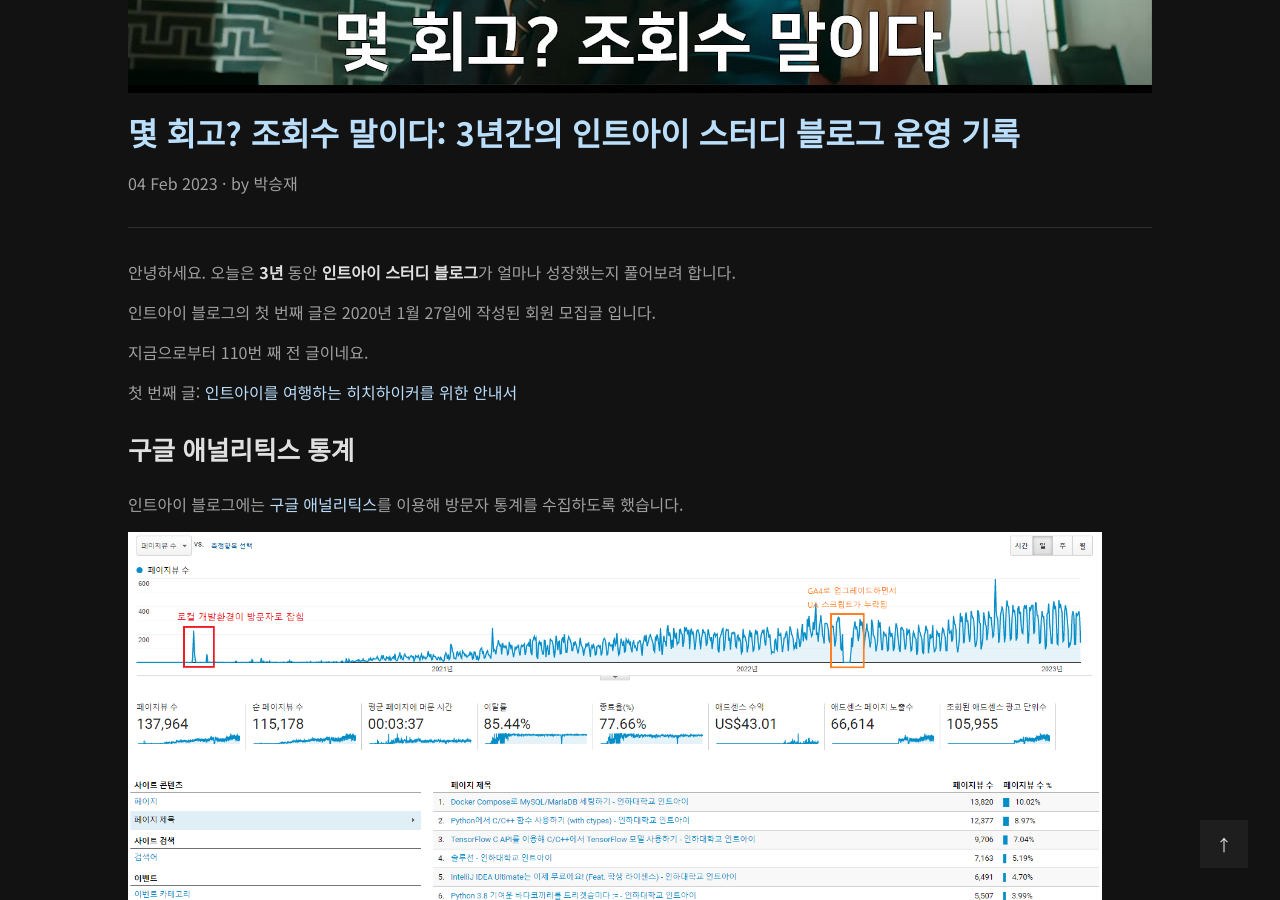
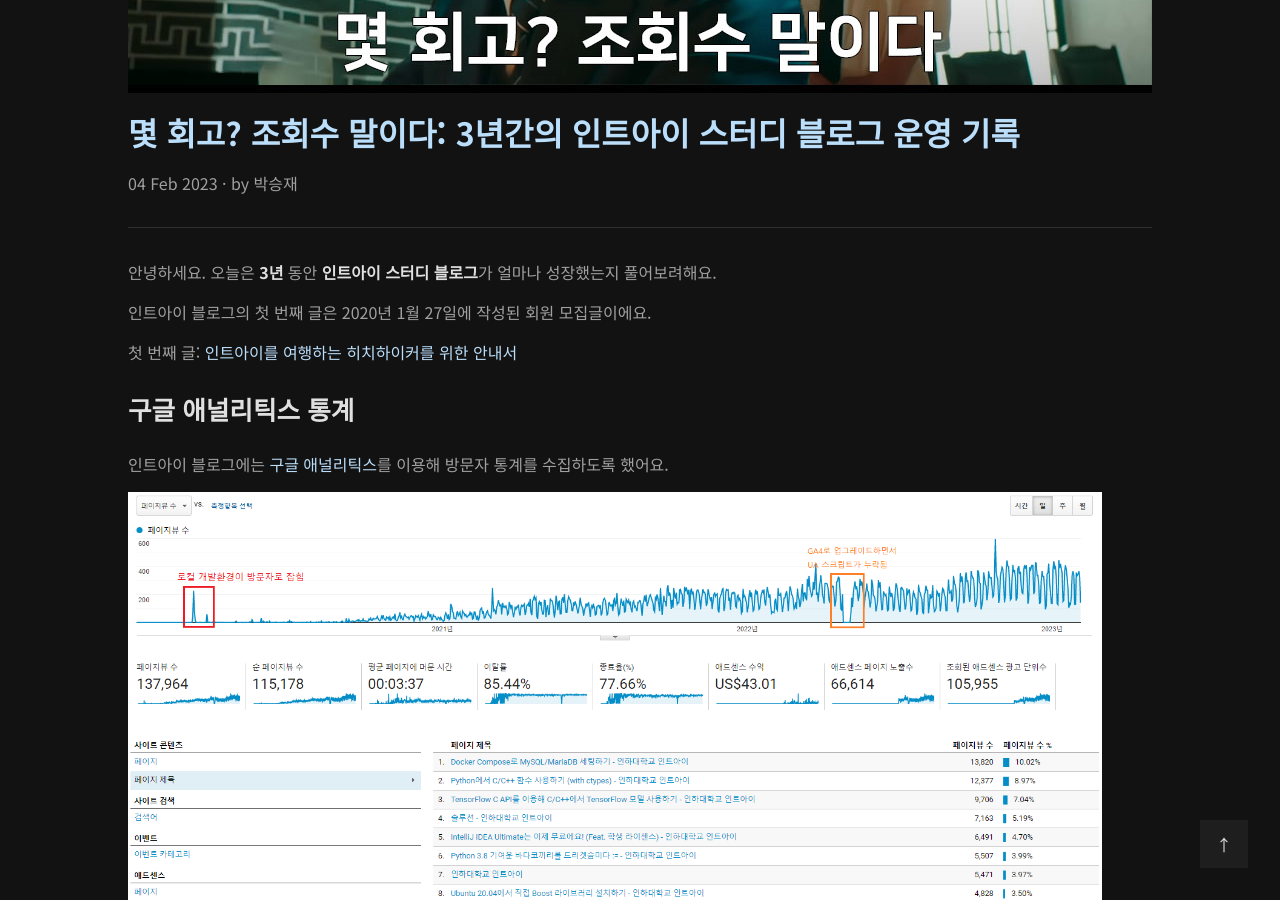
Before and after one commit to int-i/int-i.github.io, a Jekyll site: the page built from _posts/2023-02-04-blog-stats-3y.md, in a window 1280 px wide and 900 px high, scrolled down 493 px. Built offline with Jekyll 4.4.1, drawn with Linux system fonts in a browser that asks for light colours; a script that is not in the unit is left out; comment, search, counter and statistics services are not loaded; some of the changed text lies outside the part shown.

Commit message:
Update post

```diff
--- a/_posts/2023-02-04-blog-stats-3y.md
+++ b/_posts/2023-02-04-blog-stats-3y.md
@@ -7,21 +7,19 @@
 thumbnail: /assets/posts/2023-02-04-blog-stats-3y/thumbnail.jpg
 ---
 
-안녕하세요. 오늘은 **3년** 동안 **인트아이 스터디 블로그**가 얼마나 성장했는지 풀어보려 합니다.
+안녕하세요. 오늘은 **3년** 동안 **인트아이 스터디 블로그**가 얼마나 성장했는지 풀어보려해요.
 
-인트아이 블로그의 첫 번째 글은 2020년 1월 27일에 작성된 회원 모집글 입니다.
-
-지금으로부터 110번 째 전 글이네요.
+인트아이 블로그의 첫 번째 글은 2020년 1월 27일에 작성된 회원 모집글이에요.
 
 첫 번째 글: [인트아이를 여행하는 히치하이커를 위한 안내서](https://int-i.github.io/information/2020-01-27/welcome/)
 
 ## 구글 애널리틱스 통계
 
-인트아이 블로그에는 [구글 애널리틱스](https://analytics.google.com/analytics/web/?hl=ko)를 이용해 방문자 통계를 수집하도록 했습니다.
+인트아이 블로그에는 [구글 애널리틱스](https://analytics.google.com/analytics/web/?hl=ko)를 이용해 방문자 통계를 수집하도록 했어요.
 
 ![overview](/assets/posts/2023-02-04-blog-stats-3y/overview.png)
 
-3년간의 블로그 **조회수**는 총 **11만 5천** 회네요.
+3년간의 블로그 **조회수**는 총 **11만 5천** 회에요.
 
 **최다 조회수**를 가지고 있는 글은 [Docker Compose를 이용해 MySQL을 세팅하는 법](https://int-i.github.io/sql/2020-12-31/mysql-docker-compose/)이고요.
 
@@ -31,7 +29,7 @@
 
 ![soma](/assets/posts/2023-02-04-blog-stats-3y/soma.png)
 
-> **SW마에스트로** 회의 중에 누가 블로그 링크를 퍼 날랐나 보네요 (Webex는 Zoom 같은 온라인 회의 프로그램)
+> **SW마에스트로** 회의 중에 누가 블로그 링크를 퍼 날랐나봐요 (Webex는 Zoom 같은 온라인 회의 프로그램)
 
 **블로그 유입 경로** 통계를 까보면, 실제로 `*.atlassian.net`(Jira)이나 `trello.com` 형태의 도메인도 많이 보이더라고요.
 
@@ -65,7 +63,7 @@
 
 ![adsense](/assets/posts/2023-02-04-blog-stats-3y/adsense.png)
 
-> 이제 절반 모았다
+> 이제 절반 모았다!
 
 구글 애드센스는 **100달러**부터 광고 수익금 **출금**이 가능해요.
 
```
Also changed, not shown: other parts of _posts/2023-02-04-blog-stats-3y.md (+1 -1 lines).
